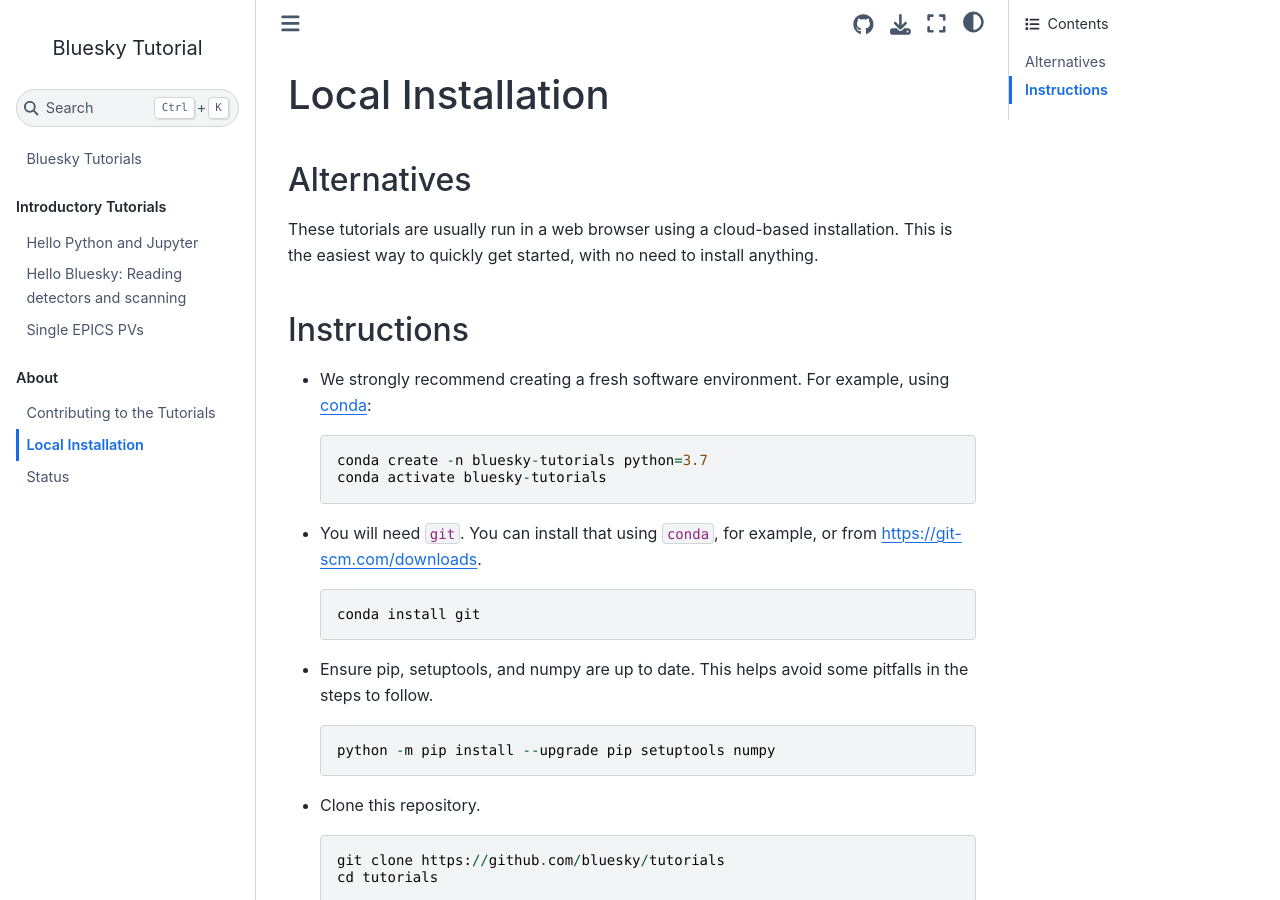
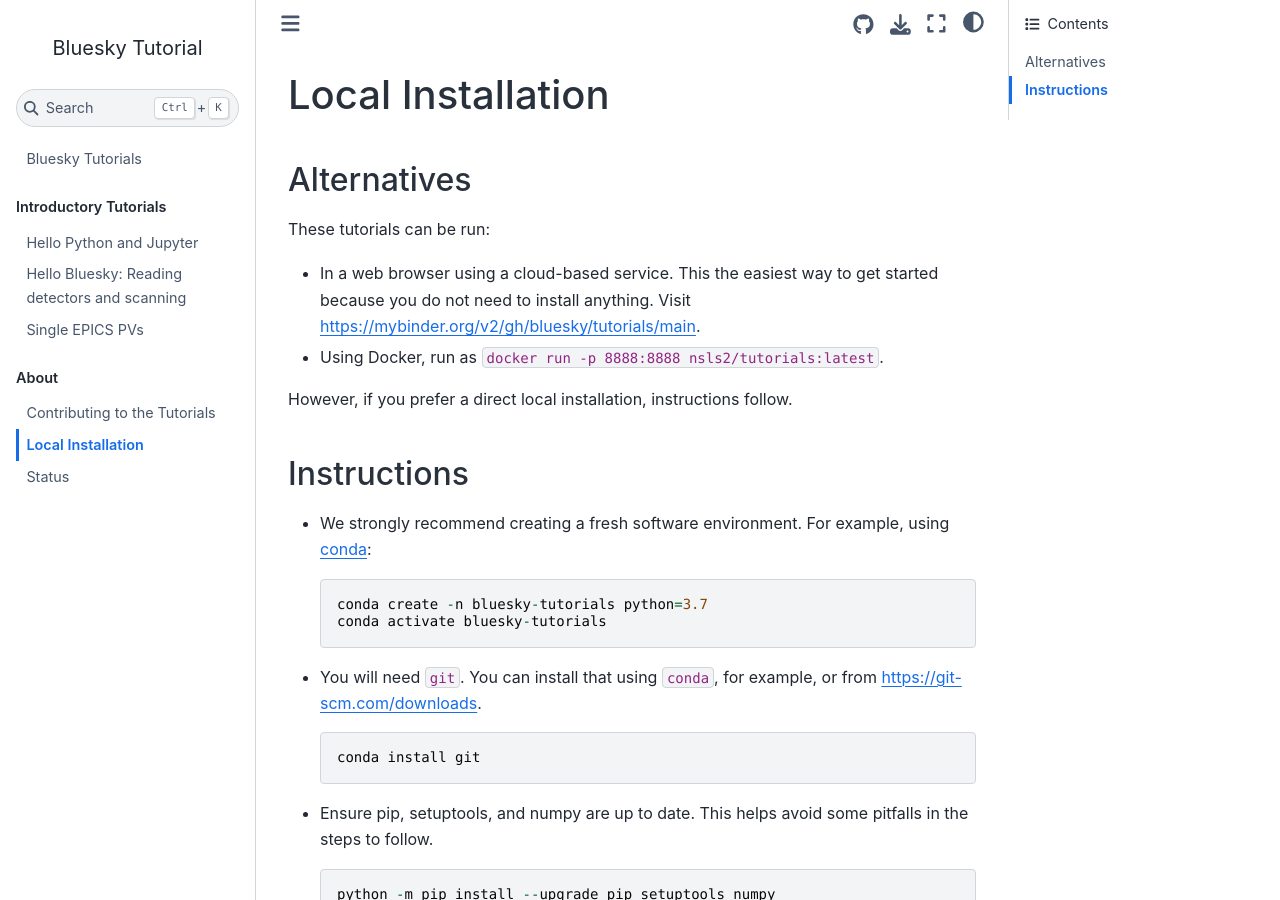
Before and after one commit to bluesky/tutorials, a Jupyter Book: the page built from INSTALLATION.md, in a window 1280 px wide and 900 px high. Built offline with Jupyter Book 1.0.4 settings and Sphinx 7.4.7 and the Sphinx Book theme 1.1.4, drawn with Linux system fonts in a browser that asks for light colours; pages that are not in the unit, such as notebooks, are missing from menus.

Commit message:
Update instructions, and include docker option.

```diff
--- a/INSTALLATION.md
+++ b/INSTALLATION.md
@@ -2,9 +2,14 @@
 
 ## Alternatives
 
-These tutorials are usually run in a web browser using a cloud-based
-installation. This is the easiest way to quickly get started, with no need to
-install anything.
+These tutorials can be run:
+
+* In a web browser using a cloud-based service. This the easiest way to get
+  started because you do not need to install anything. Visit
+  https://mybinder.org/v2/gh/bluesky/tutorials/main.
+* Using Docker, run as `docker run -p 8888:8888 nsls2/tutorials:latest`.
+
+However, if you prefer a direct local installation, instructions follow.
 
 ## Instructions
 
```
Also changed, not shown: README.md (+4 -3 lines).
